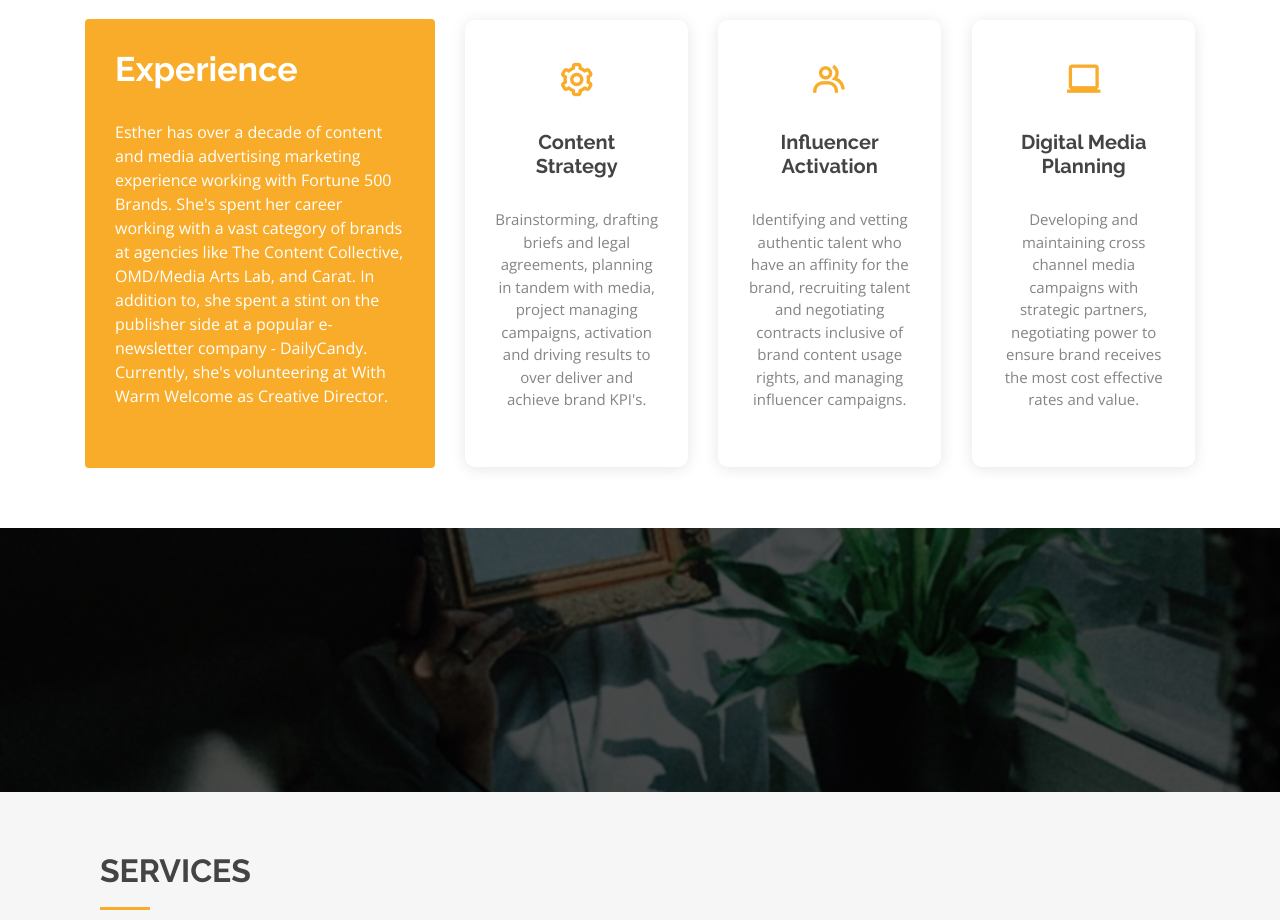
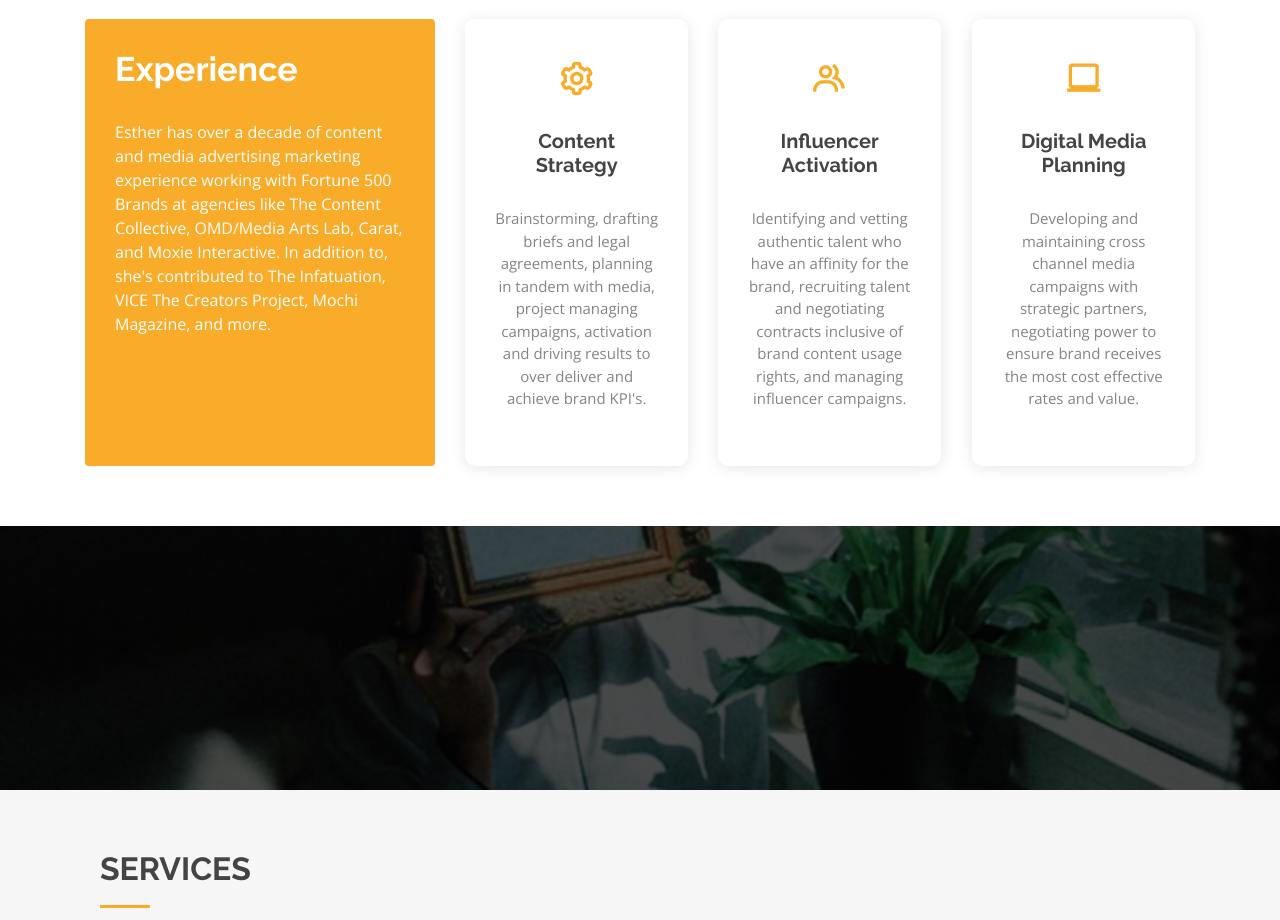
Before and after one commit to hahm-d/esther_website, a plain HTML site: page index.html in a window 1280 px wide. Shown: the part 1240-2160 px from the top of the page. Drawn offline with nearby package versions, Linux system fonts and the light colour scheme.

Commit message:
updated job status

```diff
--- a/index.html
+++ b/index.html
@@ -148,7 +148,7 @@
             <div class="content">
               <h3>Experience</h3>
               <p>
-                Esther has over a decade of content and media advertising marketing experience working with Fortune 500 Brands. She's spent her career working with a vast category of brands at agencies like The Content Collective, OMD/Media Arts Lab, and Carat. In addition to, she spent a stint on the publisher side at a popular e-newsletter company - DailyCandy. Currently, she's volunteering at With Warm Welcome as Creative Director.
+                Esther has over a decade of content and media advertising marketing experience working with Fortune 500 Brands at agencies like The Content Collective, OMD/Media Arts Lab, Carat, and Moxie Interactive. In addition to, she's contributed to The Infatuation, VICE The Creators Project, Mochi Magazine, and more.
               </p>
             </div>
           </div>
```
